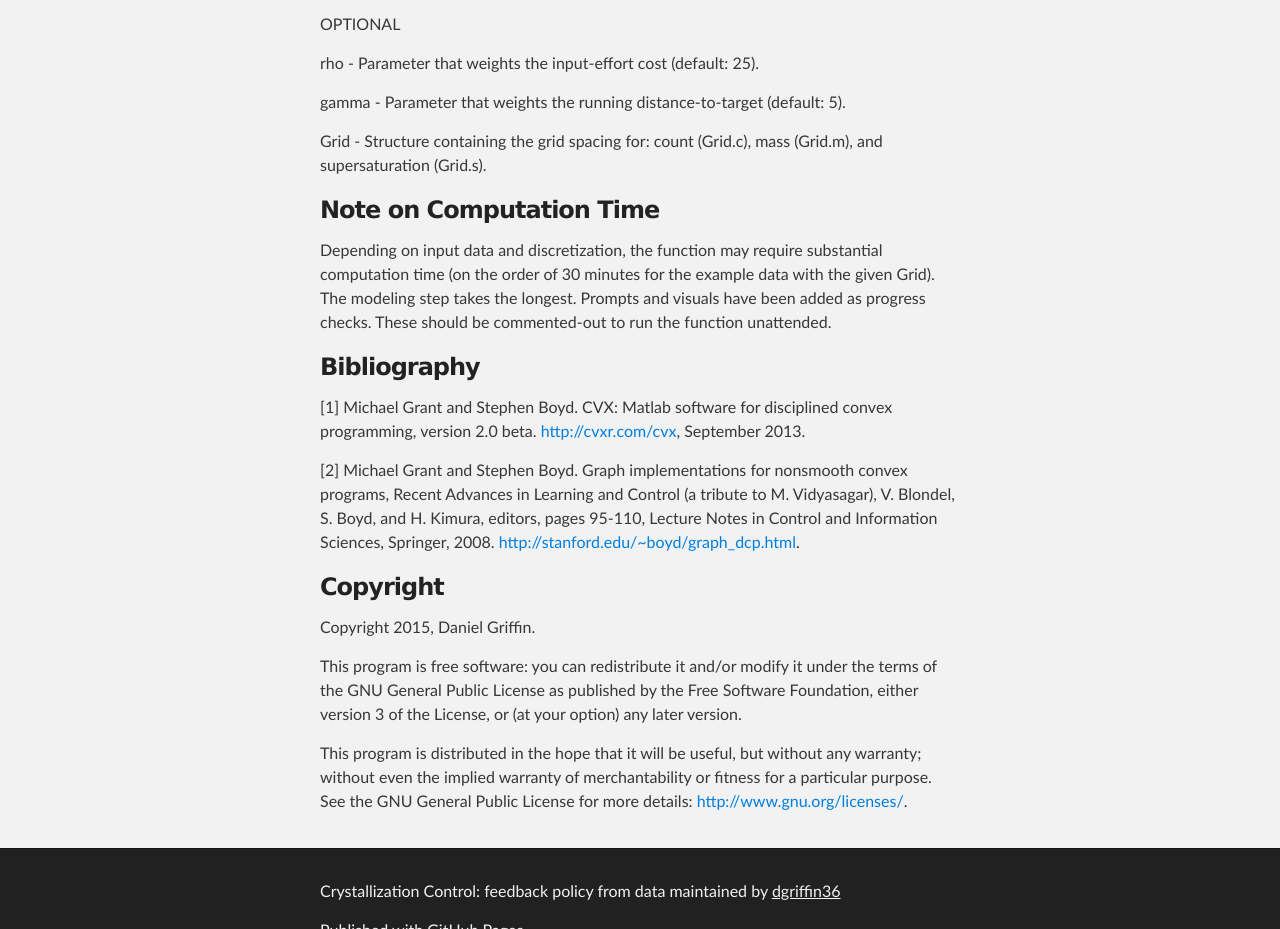
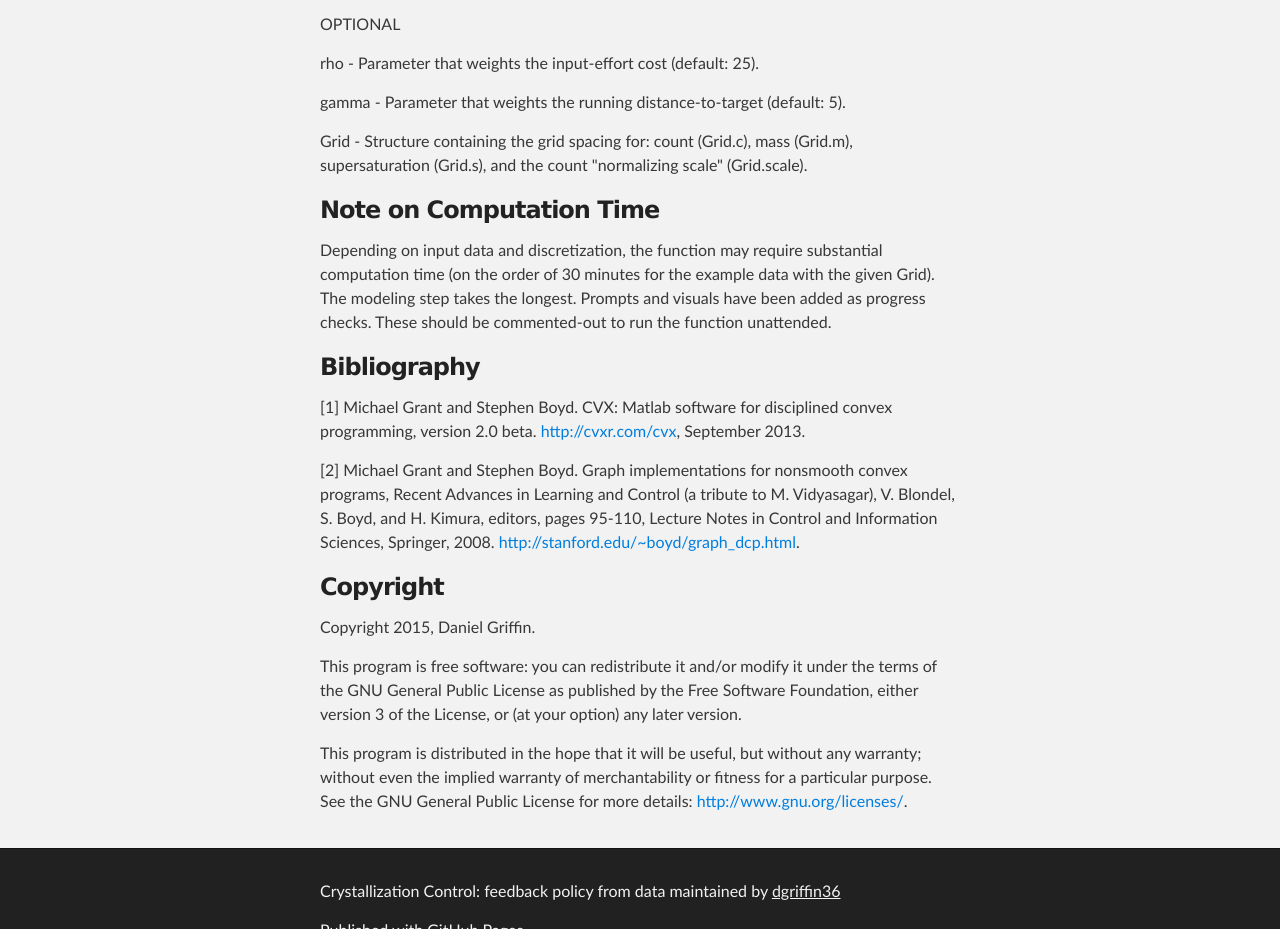
Before and after one commit to dgriffin36/Crystallization-Control-Feedback-Policy-from-Data, a plain HTML site: page index.html in a window 1280 px wide. Shown: the part 1486-2415 px from the top of the page. Drawn offline with Linux system fonts and the light colour scheme.

Commit message:
Create gh-pages branch via GitHub

```diff
--- a/index.html
+++ b/index.html
@@ -78,7 +78,7 @@
 
 <p>gamma     - Parameter that weights the running distance-to-target (default: 5).</p>
 
-<p>Grid    - Structure containing the grid spacing for: count (Grid.c), mass (Grid.m), and supersaturation (Grid.s).</p>
+<p>Grid    - Structure containing the grid spacing for: count (Grid.c), mass (Grid.m), supersaturation (Grid.s), and the count "normalizing scale" (Grid.scale).</p>
 
 <h3>
 <a id="note-on-computation-time" class="anchor" href="#note-on-computation-time" aria-hidden="true"><span class="octicon octicon-link"></span></a>Note on Computation Time</h3>
```
Also changed, not shown: params.json (+1 -1 lines).
